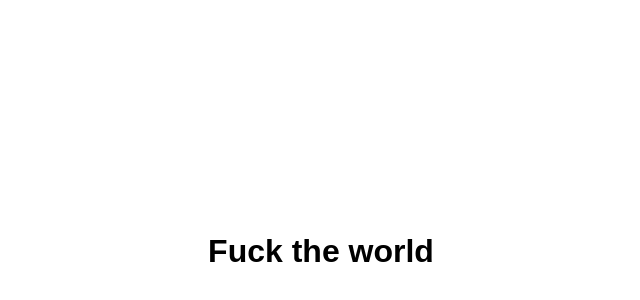
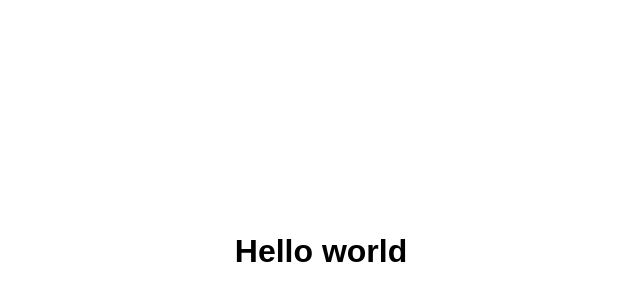
Before and after one commit to AElmouradi/Hello, a plain HTML site: page index.html in a window 1280 px wide. Shown: the part 108-408 px from the top of the page, without its empty margins (327-967 px from the left). Drawn offline with Linux system fonts and the light colour scheme.

Commit message:
Changing the h1

```diff
--- a/index.html
+++ b/index.html
@@ -16,6 +16,6 @@
 
 </head>
 <body>
-    <h1>Fuck the world</h1>
+    <h1>Hello world</h1>
 </body>
 </html>
```
